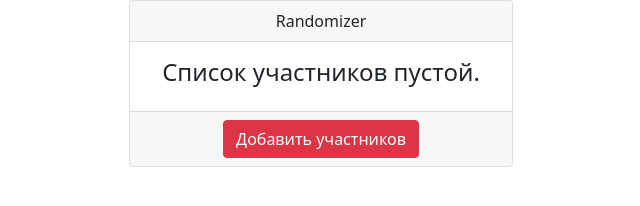
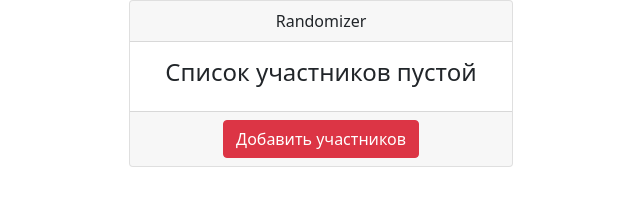
Before and after one commit to Alikhan06/mod, a plain HTML site: page index.html in a window 1280 px wide. Shown: the full height of the page, 319-959 px from the left. Drawn offline with nearby package versions, Linux system fonts and the light colour scheme.

Commit message:
four commit

```diff
--- a/index.html
+++ b/index.html
@@ -16,7 +16,7 @@
               Randomizer
             </div>
             <div class="card-body">
-              <h4 class="card-title">Список участников пустой.</h4>
+              <h4 class="card-title">Список участников пустой</h4>
             </div>
             <div class="card-footer text-muted">
                 <a href="#" class="btn btn-danger">Добавить участников</a>
```
Also changed, not shown: second.html (+1 -4 lines).
